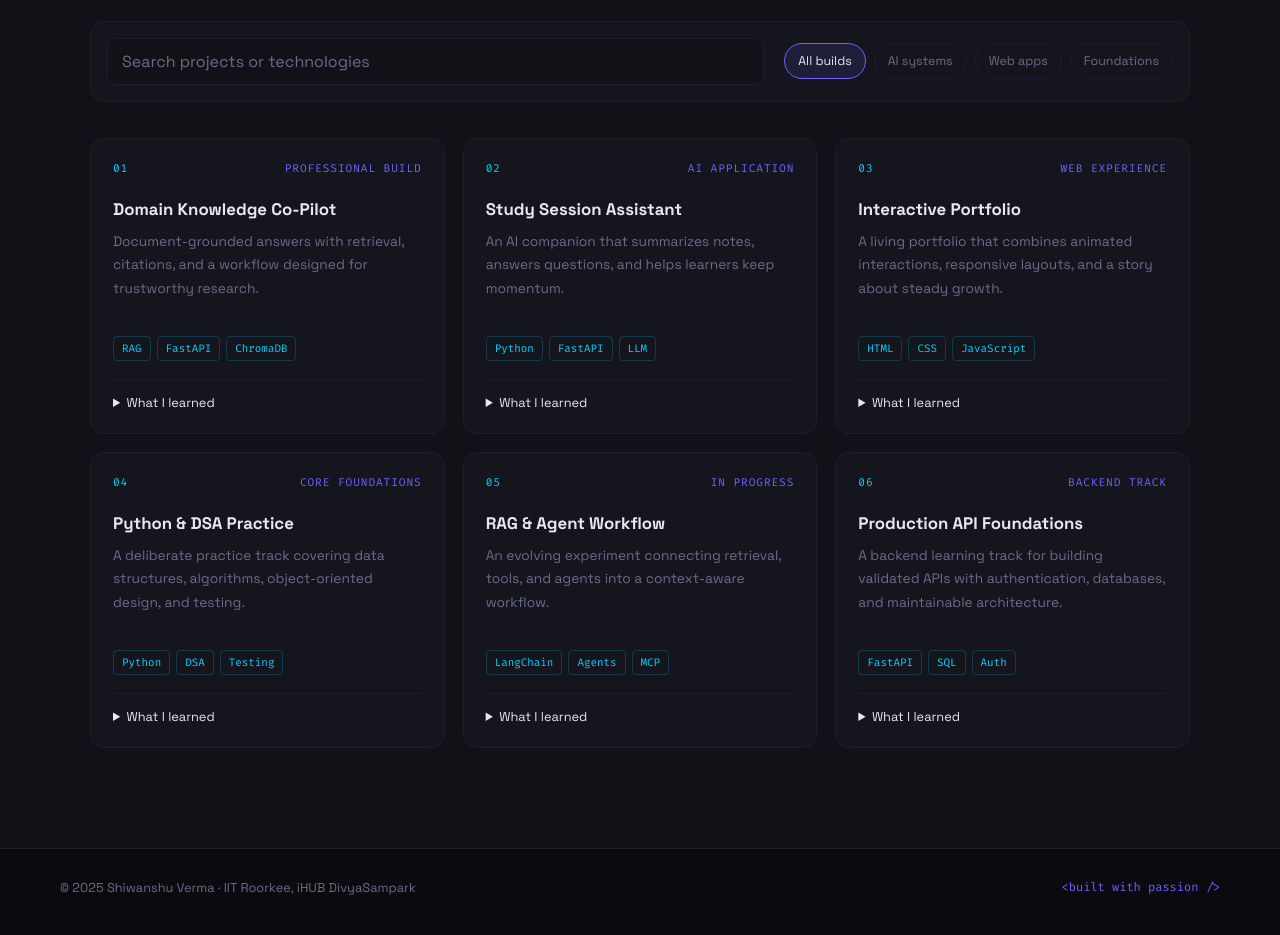
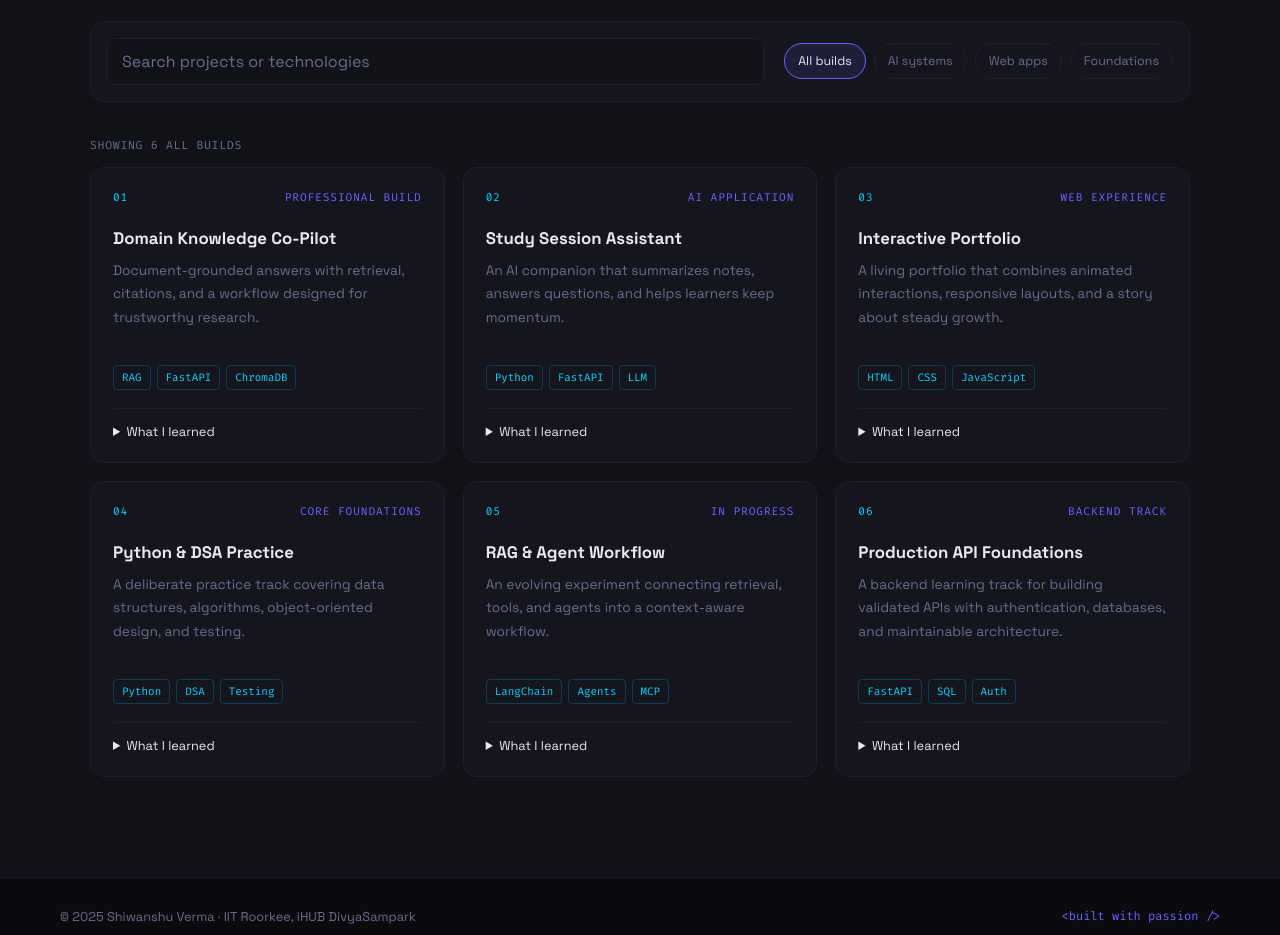
Before and after one commit to shiwanshuverma47-netizen/portfolio-site, a plain HTML site: page index.html in a window 1280 px wide. Shown: the part 7540-8475 px from the top of the page. Drawn offline with Linux system fonts and the light colour scheme; animation ran at ten frames a second.

Commit message:
feat: show project lab result status

```diff
--- a/index.html
+++ b/index.html
@@ -506,6 +506,7 @@
     </div>
   </div>
 
+  <div class="lab-status" id="projectStatus" aria-live="polite">Showing all builds</div>
   <div class="lab-results" id="projectResults" aria-live="polite">
     <article class="lab-card" data-category="ai" data-search="domain knowledge copilot rag fastapi streamlit chromadb citations">
       <div class="lab-card-top"><span class="lab-index">01</span><span class="lab-stage">Professional build</span></div>
--- a/script.js
+++ b/script.js
@@ -172,6 +172,7 @@ const projectSearch = document.getElementById('projectSearch');
 const projectFilters = document.querySelectorAll('.lab-filter');
 const projectCards = document.querySelectorAll('.lab-card');
 const projectEmpty = document.getElementById('projectEmpty');
+const projectStatus = document.getElementById('projectStatus');
 let activeProjectFilter = 'all';
 
 function updateProjectLab() {
@@ -188,6 +189,10 @@ function updateProjectLab() {
   });
 
   if (projectEmpty) projectEmpty.hidden = visibleProjects > 0;
+  if (projectStatus) {
+    const filterLabel = activeProjectFilter === 'all' ? 'all builds' : `${activeProjectFilter} builds`;
+    projectStatus.textContent = `Showing ${visibleProjects} ${filterLabel}`;
+  }
 }
 
 projectSearch?.addEventListener('input', updateProjectLab);
--- a/style.css
+++ b/style.css
@@ -806,6 +806,14 @@
     grid-template-columns: repeat(3, minmax(0, 1fr));
     gap: 18px;
   }
+  .lab-status {
+    max-width: 1100px;
+    margin: 0 auto 14px;
+    color: var(--muted);
+    font: 0.72rem 'Fira Code', monospace;
+    letter-spacing: 0.06em;
+    text-transform: uppercase;
+  }
   .lab-card {
     background: var(--card);
     border: 1px solid var(--border);
```
